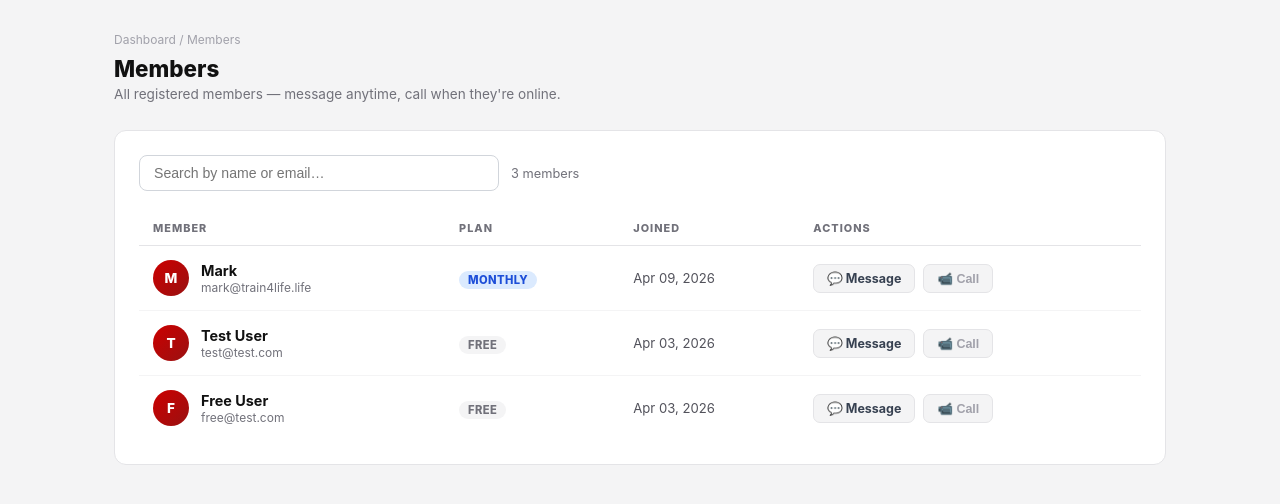
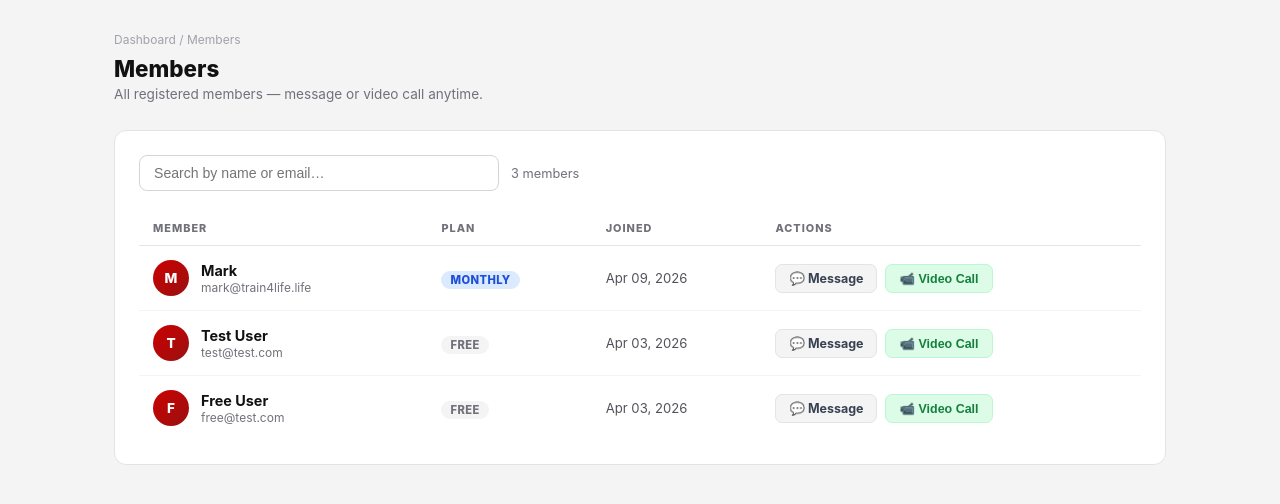
Before and after one commit to wmratliff-1969/train4life-website, a Flask app: page /admin/members in a window 1280 px wide. Shown: the part 60-564 px from the top of the page. Run offline with Flask 3, Linux system fonts and the light colour scheme; the visitor is signed in with stand-in values (Sample User, id 1); some libraries are stand-ins or nearby versions.

Commit message:
Always-active Video Call button + HTTP-first incoming call store
admin_members.html:
- Rename Call → Video Call, always green/active (no online-gating)
- Remove gray disabled btn-call state entirely
- call-mode picker: all members tappable (not just online)
- storeAndCall() POSTs to /api/incoming-call before navigating so
  pending call is stored via HTTP even before SocketIO fires

main.py /api/incoming-call POST:
- Admin POST {email, caller_name}: stores pending call for target member
- Member POST (no body): clears their own pending call (accept/decline)
- _sio_call_invite: updates existing pending call with real from_sid

Co-Authored-By: Claude Sonnet 4.6 <noreply@anthropic.com>

```diff
--- a/main.py
+++ b/main.py
@@ -3126,15 +3126,17 @@ if _SIO_OK and socketio:
             # When a member calls, also ping the admin's global toast (any admin page)
             if not session.get('is_admin'):
                 socketio.emit('call_invite', payload, to='call:admin')
-            # HTTP fallback: store pending call so member can poll /api/incoming-call
-            # Works even when WKWebView SocketIO connection isn't established
+            # HTTP fallback: store/update pending call so member can poll /api/incoming-call
+            # Works even when WKWebView SocketIO connection isn't established.
+            # If admin_members already POSTed a pending call, update from_sid with real SID.
             if chat_id.startswith('dm:'):
                 member_email = chat_id[3:].lower()
+                existing = _pending_calls.get(member_email)
                 _pending_calls[member_email] = {
                     'caller_name': caller_name,
-                    'from_sid':   request.sid,
-                    'chat_id':    chat_id,
-                    'expires_at': time.time() + 30,
+                    'from_sid':    request.sid,
+                    'chat_id':     chat_id,
+                    'expires_at':  time.time() + 30,
                 }
 
     @socketio.on('call_accept')
@@ -3226,17 +3228,35 @@ def api_ping_online():
 @app.route('/api/incoming-call', methods=['GET', 'POST'])
 def api_incoming_call():
     """HTTP fallback for incoming call notification.
-    GET  — returns pending call info for the logged-in member (or null).
-    POST — member accepted or declined; clears the pending call.
-    Ensures the incoming call popup appears even when WKWebView SocketIO fails.
+    GET  — member polls; returns pending call for the logged-in user (or null).
+    POST (admin) — Jeff stores a pending call: {email, caller_name}.
+    POST (member) — member accepted/declined; clears their own pending call.
+    Ensures the popup appears even when WKWebView SocketIO fails.
     """
     if not session.get('logged_in'):
         return jsonify({'call': None})
+    if request.method == 'POST':
+        data = request.get_json(silent=True) or {}
+        if session.get('is_admin'):
+            # Jeff is storing a pending call for a member
+            target_email  = (data.get('email') or '').strip().lower()
+            caller_name   = (data.get('caller_name') or 'Jeff').strip()
+            if target_email:
+                _pending_calls[target_email] = {
+                    'caller_name': caller_name,
+                    'from_sid':    None,   # SocketIO SID not available here; set later by socket
+                    'chat_id':     f'dm:{target_email}',
+                    'expires_at':  time.time() + 30,
+                }
+            return jsonify({'ok': True})
+        else:
+            # Member clearing their own pending call (accepted or declined)
+            email = (session.get('user_email') or '').lower()
+            _pending_calls.pop(email, None)
+            return jsonify({'ok': True})
+    # GET — member polls for a pending call
     email = (session.get('user_email') or '').lower()
-    if request.method == 'POST':
-        _pending_calls.pop(email, None)
-        return jsonify({'ok': True})
-    call = _pending_calls.get(email)
+    call  = _pending_calls.get(email)
     if not call:
         return jsonify({'call': None})
     if call['expires_at'] < time.time():
--- a/templates/admin_members.html
+++ b/templates/admin_members.html
@@ -52,8 +52,6 @@
   /* ── Picker-mode row (entire row is the action) ── */
   .mem-row.picker-active { cursor: pointer; }
   .mem-row.picker-active:hover td { background: #f0fdf4; }
-  .mem-row.picker-offline td { opacity: 0.35; }
-  .mem-row.picker-offline { cursor: default !important; }
 
   /* ── Avatar ── */
   .mem-avatar {
@@ -86,18 +84,14 @@
   }
   .btn-msg:hover { background: #e4e4e7; }
 
-  .btn-call {
+  /* Video Call button — always active, no gray disabled state */
+  .btn-video-call {
     display: inline-flex; align-items: center; gap: 5px;
     padding: 6px 13px; border-radius: 7px; font-size: 0.78rem; font-weight: 700;
-    background: #f4f4f5; color: #a1a1aa; border: 1px solid #e4e4e7;
-    cursor: default; transition: background 0.15s, color 0.15s, border-color 0.15s;
-    user-select: none;
+    background: #dcfce7; color: #15803d; border: 1px solid #bbf7d0;
+    cursor: pointer; transition: background 0.15s, border-color 0.15s;
   }
-  .btn-call.online {
-    background: #dcfce7; color: #15803d; border-color: #bbf7d0;
-    cursor: pointer;
-  }
-  .btn-call.online:hover { background: #bbf7d0; }
+  .btn-video-call:hover { background: #bbf7d0; }
 
   .actions-cell { display: flex; align-items: center; gap: 8px; white-space: nowrap; }
   .pick-arrow { color: #9ca3af; font-size: 1rem; }
@@ -112,7 +106,7 @@
   <div class="a-page-header">
     <div class="a-breadcrumb"><a href="/admin/dashboard">Dashboard</a> / <a href="/admin/members">Members</a></div>
     <h1 id="page-title">Members</h1>
-    <p id="page-desc">All registered members — message anytime, call when they're online.</p>
+    <p id="page-desc">All registered members — message or video call anytime.</p>
   </div>
 
   <!-- Mode banner (shown in picker modes) -->
@@ -159,10 +153,10 @@
             <!-- Default mode: both buttons -->
             <div class="actions-cell default-actions">
               <a href="/admin/messages/dm/{{ m.email }}" class="btn-msg">💬 Message</a>
-              <button class="btn-call"
+              <button class="btn-video-call"
                       data-email="{{ m.email }}"
-                      title="Offline"
-                      onclick="callMember(this)">📹 Call</button>
+                      data-name="{{ m.name }}"
+                      onclick="videoCallMember(this)">📹 Video Call</button>
             </div>
             <!-- Picker mode: single arrow (shown via JS) -->
             <div class="pick-actions" style="display:none;">
@@ -204,21 +198,30 @@ var _mode = new URLSearchParams(window.location.search).get('mode') || '';
     document.querySelectorAll('.pick-actions').forEach(function(el) { el.style.display = ''; });
 
   } else if (_mode === 'call') {
-    document.getElementById('page-title').textContent = 'Pick an Online Member to Call';
-    document.getElementById('page-desc').textContent  = 'Online members are highlighted — tap to start a video call.';
+    document.getElementById('page-title').textContent = 'Pick a Member to Video Call';
+    document.getElementById('page-desc').textContent  = 'Tap any member to start a video call. Offline members will be notified via push.';
     var banner = document.getElementById('mode-banner');
-    banner.textContent = '📹 Only online members can be called. Offline members are dimmed.';
+    banner.textContent = '📹 Tap any member to video call — online members connect instantly, offline members get a push notification.';
     banner.classList.add('call-mode');
     banner.style.display = '';
     document.getElementById('actions-header').textContent = '';
-    // Swap button columns for arrow; click handled after online poll
+    // All rows clickable — no online-only restriction
+    document.querySelectorAll('.mem-row').forEach(function(row) {
+      var email = row.dataset.email;
+      var name  = row.querySelector('.mem-name') ? row.querySelector('.mem-name').childNodes[0].textContent.trim() : '';
+      row.classList.add('picker-active');
+      row.addEventListener('click', function() {
+        storeAndCall(email, name);
+      });
+    });
+    // Swap button columns for arrow
     document.querySelectorAll('.default-actions').forEach(function(el) { el.style.display = 'none'; });
     document.querySelectorAll('.pick-actions').forEach(function(el) { el.style.display = ''; });
   }
 })();
 
+/* ── Online Now polling — only updates the Online pill indicator ── */
 (function() {
-  /* ── Online Now polling ── */
   function pollOnline() {
     fetch('/api/online-users')
       .then(function(r) { return r.json(); })
@@ -226,37 +229,6 @@ var _mode = new URLSearchParams(window.location.search).get('mode') || '';
         var online = new Set((data.online || []).map(function(m) {
           return m.email.toLowerCase();
         }));
-
-        if (_mode === 'call') {
-          // In call mode: online rows are clickable, offline are dimmed
-          document.querySelectorAll('.mem-row').forEach(function(row) {
-            var email = row.dataset.email;
-            row.classList.remove('picker-active', 'picker-offline');
-            // Remove any old listener by cloning
-            if (online.has(email)) {
-              row.classList.add('picker-active');
-              row.onclick = function() {
-                window.location.href = '/admin/messages/dm/' + encodeURIComponent(email) + '?call=1';
-              };
-            } else {
-              row.classList.add('picker-offline');
-              row.onclick = null;
-            }
-          });
-        } else {
-          // Default mode: update btn-call states only
-          document.querySelectorAll('.btn-call').forEach(function(btn) {
-            var email = (btn.dataset.email || '').toLowerCase();
-            if (online.has(email)) {
-              btn.classList.add('online');
-              btn.title = 'Online — click to call';
-            } else {
-              btn.classList.remove('online');
-              btn.title = 'Offline';
-            }
-          });
-        }
-
         // Online pill next to name (all modes)
         document.querySelectorAll('.online-indicator').forEach(function(el) {
           var email = (el.dataset.email || '').toLowerCase();
@@ -270,11 +242,24 @@ var _mode = new URLSearchParams(window.location.search).get('mode') || '';
   setInterval(pollOnline, 5000);
 })();
 
-/* ── Call button click (default mode) ── */
-function callMember(btn) {
-  if (!btn.classList.contains('online')) return;
+/* ── Store pending call server-side then navigate ── */
+function storeAndCall(email, name) {
+  // POST to store pending call for HTTP polling fallback on member's device
+  fetch('/api/incoming-call', {
+    method: 'POST',
+    headers: { 'Content-Type': 'application/json' },
+    body: JSON.stringify({ email: email, caller_name: 'Jeff' }),
+    credentials: 'same-origin'
+  }).catch(function() {}).finally(function() {
+    window.location.href = '/admin/messages/dm/' + encodeURIComponent(email) + '?call=1';
+  });
+}
+
+/* ── Video Call button click (default mode) ── */
+function videoCallMember(btn) {
   var email = btn.dataset.email;
-  window.location.href = '/admin/messages/dm/' + encodeURIComponent(email) + '?call=1';
+  var name  = btn.dataset.name || '';
+  storeAndCall(email, name);
 }
 
 /* ── Name/email search filter ── */
```
